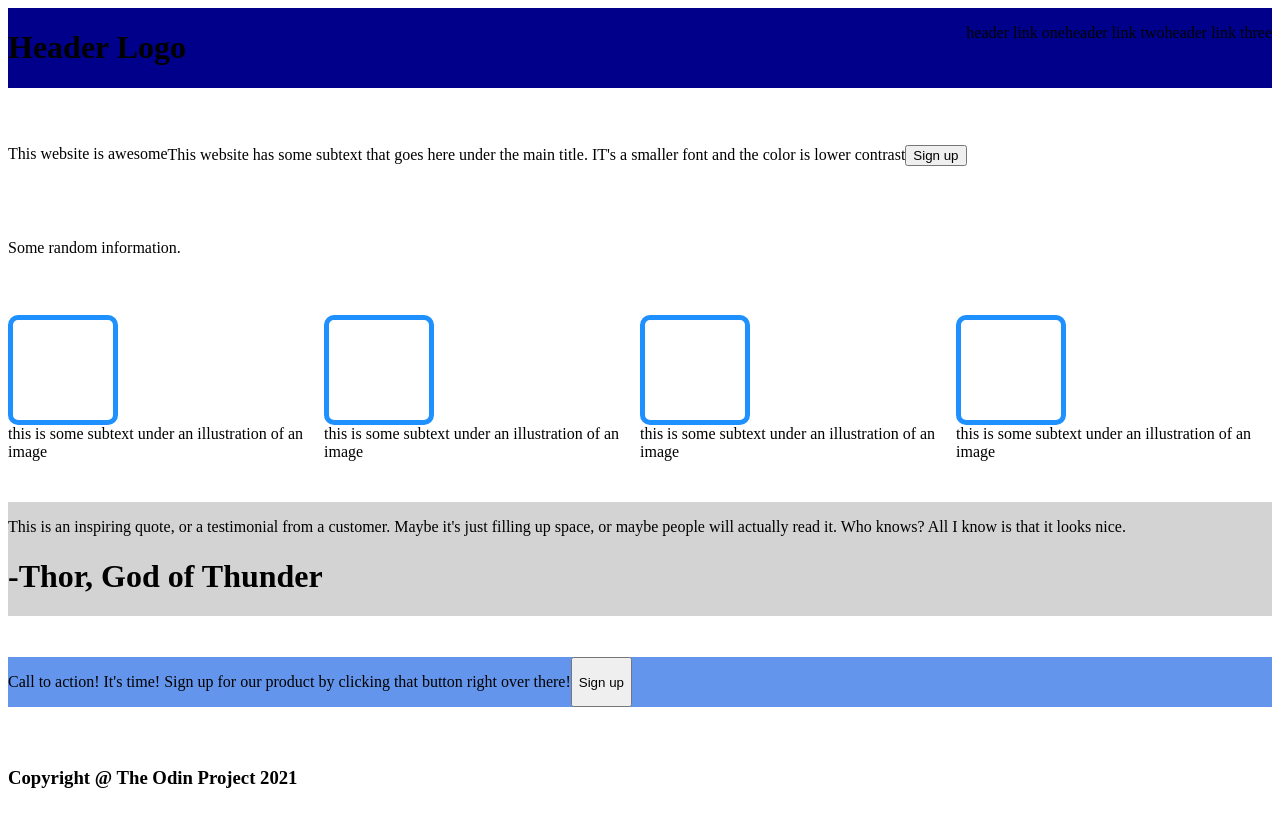
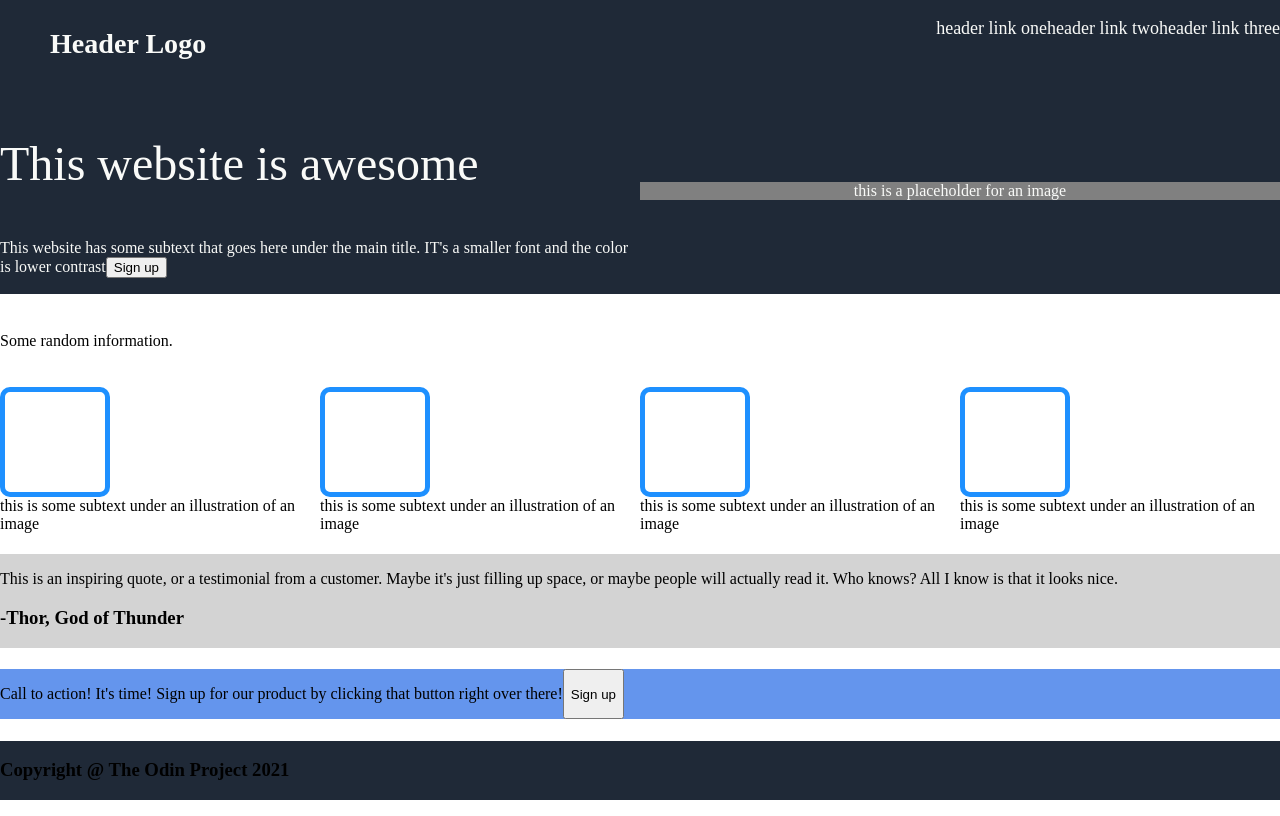
Before and after one commit to NolandWBrown/landing-page, a plain HTML site: page index.html in a window 1280 px wide. Drawn offline with Linux system fonts and the light colour scheme.

Commit message:
add classes and fix fonts and colors

```diff
--- a/index.html
+++ b/index.html
@@ -8,9 +8,10 @@
     <title>Document</title>
 </head>
 <body>
+   <div class="bluecontainer">
         <div class="headercard">
             <div class="header">
-            <h1>Header Logo</h1>
+            <h3>Header Logo</h3>
             </div>
                 <ul class="links">
                     <li><a>header link one</a></li>
@@ -18,11 +19,16 @@
                     <li><a>header link three</a></li>
                 </ul>
         </div>
-            <div class="titlecard">
-                <p>This website is awesome</p>
-                <p>This website has some subtext that goes here under the main title. IT's a smaller font and the color is lower contrast<button>Sign up</button></p>
-                <img>
-            </div>
+                <div class="titlecard">
+                    <div class="wordcard">
+                    <p class="maintitletext">This website is awesome</p>
+                    <p class="subtitletext">This website has some subtext that goes here under the main title. IT's a smaller font and the color is lower contrast<button>Sign up</button></p>
+                    </div>
+                <div class=imagecard>
+                    <p class="imagepara">this is a placeholder for an image</p>
+    </div>
+                </div>
+                </div>
             <p>Some random information.</p>
         <div class="cardcard">
             <div class="card">
@@ -43,9 +49,11 @@
               </div>this is some subtext under an illustration of an image</div>
         </div>
         <div class="quotecard">
-        <p>This is an inspiring quote, or a testimonial from a customer. Maybe it's just filling up space, or maybe people will actually read it. Who knows? All I know is that it looks nice.
-        </p>
-        <h1>-Thor, God of Thunder</h1>
+                    <div class=rectangle>
+                        <p>This is an inspiring quote, or a testimonial from a customer. Maybe it's just filling up space, or maybe people will actually read it. Who knows? All I know is that it looks nice.
+                        <h3>-Thor, God of Thunder</h3>
+                        </p>
+                    </div>
         </div>
         <div class="callcard">
             <p>Call to action! It's time! Sign up for our product by clicking that button right over there!</p>
--- a/style.css
+++ b/style.css
@@ -3,6 +3,7 @@
     flex-direction: column;
     justify-content: space-between;
     min-height: 100vh;
+    margin: 0;
 }
 
 ul {
@@ -12,11 +13,32 @@
 .headercard{
     display: flex;
     justify-content: space-between;
-    background-color: darkblue;
+    background-color: #1F2937;
+    font-size: 24px;
+    padding-left: 50px;
+    color: #F9FAF8;
 }
 
 .titlecard {
     display: flex;
+    background-color: #1F2937;
+    color: #F9FAF8;
+    align-items: center;
+}
+
+.imagepara {
+    display: flex;
+    justify-content: center;
+    background-color: grey;
+}
+
+.maintitletext {
+    font-size: 48px;
+}
+
+.imagecard {
+    flex: 1 0 50%;
+    background-color: #1F2937;
 }
 
 .cardcard {
@@ -32,8 +54,14 @@
     background-color: cornflowerblue ;
 }
 
+.colorcard {
+    display: flex;
+    flex-direction: column;
+}
 .links {
     display: flex;
+    color: #F9FAF8;
+    font-size: 18px;
 }
 
 .square {
@@ -41,5 +69,12 @@
     width: 100px;
     height: 100px;
     border-radius: 10px;
+  }
 
-  }
+ .header {
+    color: #F9FAF8;
+ }
+
+ .footer {
+    background-color: #1F2937;
+ }
```
